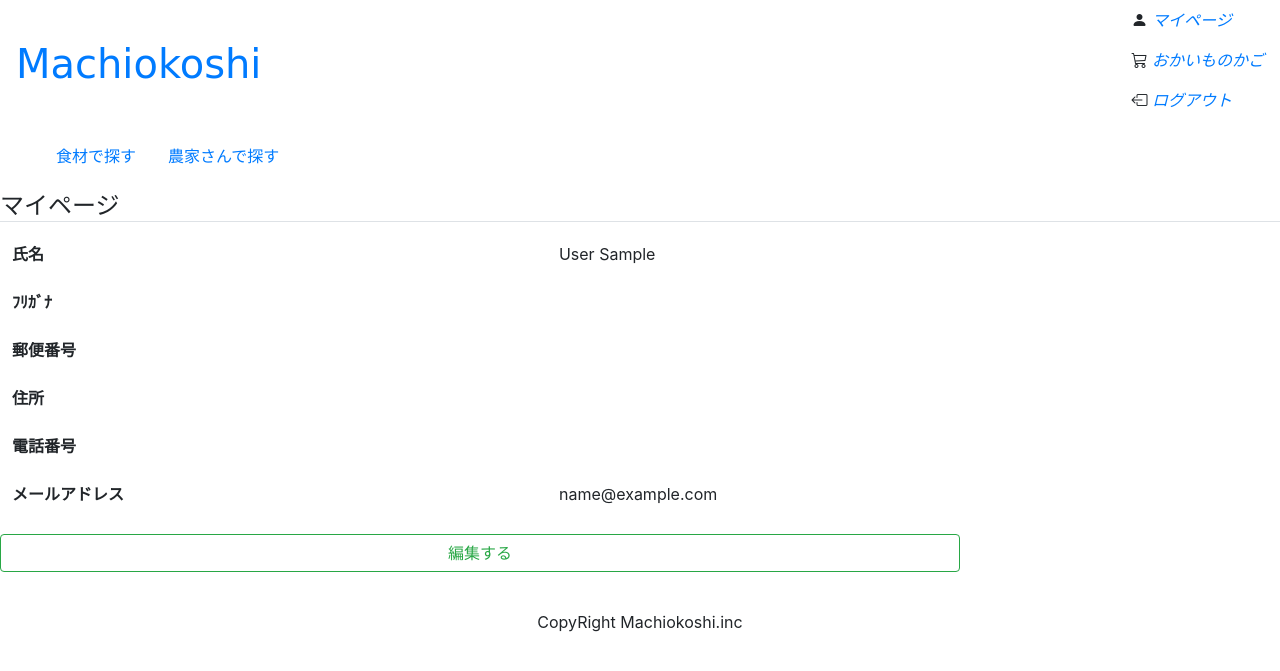
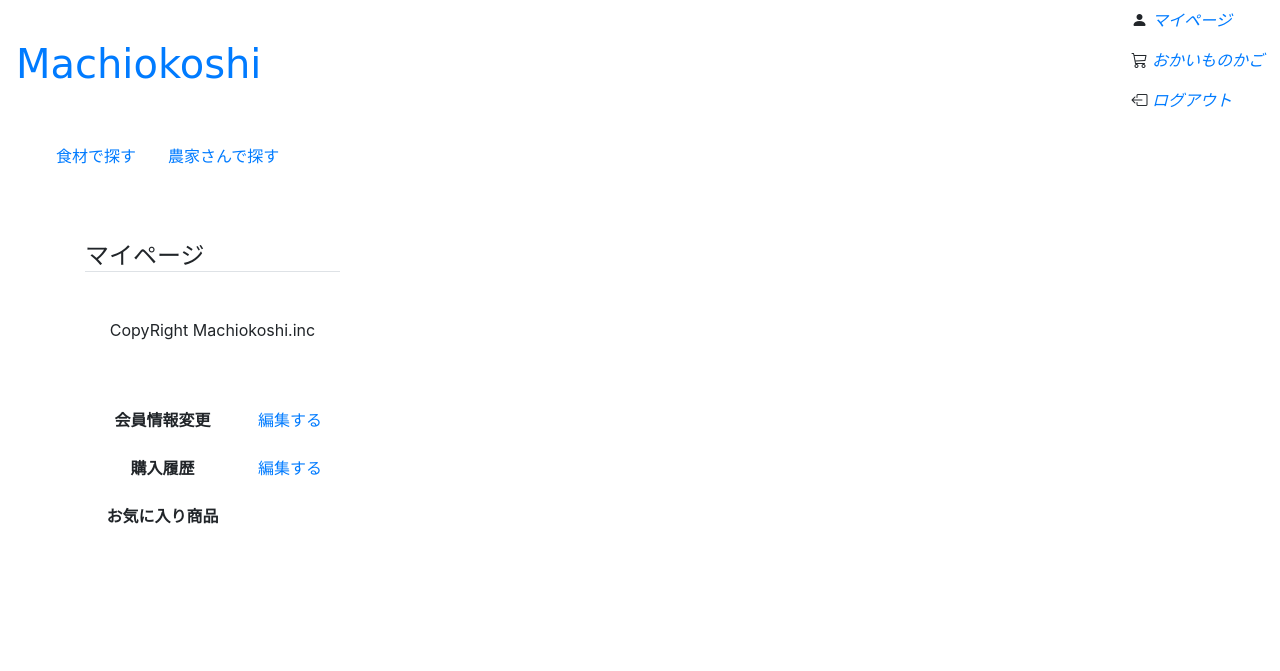
Before and after one commit to arisa6/Machiokoshi, a Rails app: page /public/customers/1 in a window 1280 px wide. Shown: the top 671 px of the page. Run offline with Rails 7, Linux system fonts and the light colour scheme; the visitor is signed in with stand-in values (Sample User, id 1); data comes from the database, SQL or seed files in the repository; style sheets or scripts are compiled from the project's sources; some libraries are stand-ins or nearby versions.

Commit message:
マイページ レイアウト修正途中

```diff
--- a/app/views/public/customers/show.html.erb
+++ b/app/views/public/customers/show.html.erb
@@ -1,28 +1,22 @@
+<div class="container">
+    <div class="row">
+        <div class="col-md-3" style="margin-top: 50px; text-align: center;">
             <h4 class="border-bottom text-left">マイページ</h4>
               <table class="table table-borderless">
                 <tr>
-          <th>氏名</th>
-          <td><%= @customer.last_name %> <%= @customer.first_name %></td>
+                  <th>会員情報変更</th>
+                  <td><%= link_to "編集する", edit_public_customer_path(params[:id]) %></td>
                 </tr>
                 <tr>
-            <th>ﾌﾘｶﾞﾅ</th>
-            <td><%= @customer.last_name_kana %> <%= @customer.first_name_kana %></td>
+                  <th>購入履歴</th>
+                  <td><%= link_to "編集する", admin_order_history_path(params[:id]) %></td>
                 </tr>
                 <tr>
-            <th>郵便番号</th>
-            <td><%= @customer.postal_code %></td>
+                  <th>お気に入り商品</th>
+                  <!--<td><%#= link_to "編集する", admin_order_history_path(params[:id]) %></td>-->
                 </tr>
-        <tr>
-            <th>住所</th>
-            <td><%= @customer.address %></td>
-        </tr>
-        <tr>
-            <th>電話番号</th>
-            <td><%= @customer.phone_number %></td>
-        </tr>
-        <tr>
-            <th>メールアドレス</th>
-            <td><%= @customer.email %></td>
-        </tr>
-    </table>
-   <%= link_to "編集する", edit_public_customer_path(params[:id]), class: "btn btn-outline-success w-75" %>
+
+        </div>
+        <!--<div class=""></div>-->
+    </div>
+</div>
--- a/app/views/public/genres/show.html.erb
+++ b/app/views/public/genres/show.html.erb
@@ -14,9 +14,8 @@
             <%= @genre.name %>
              全<%= @items.count %>件表示
                 <% @items.each do |item| %>
-                  <%= link_to public_item_path(item.id) do %>
+                  <% link_to public_item_path(item.id) %>
                   <%= image_tag item.get_image, size: '150x150' %>
-                <% end %>
               <%= @item.name %>
               税込み <%#= (item.add_tax_price.to_s(:delimited)) %>円</p>
             <% end %>
```
Lines whose indentation alone changed are shown as unchanged.
